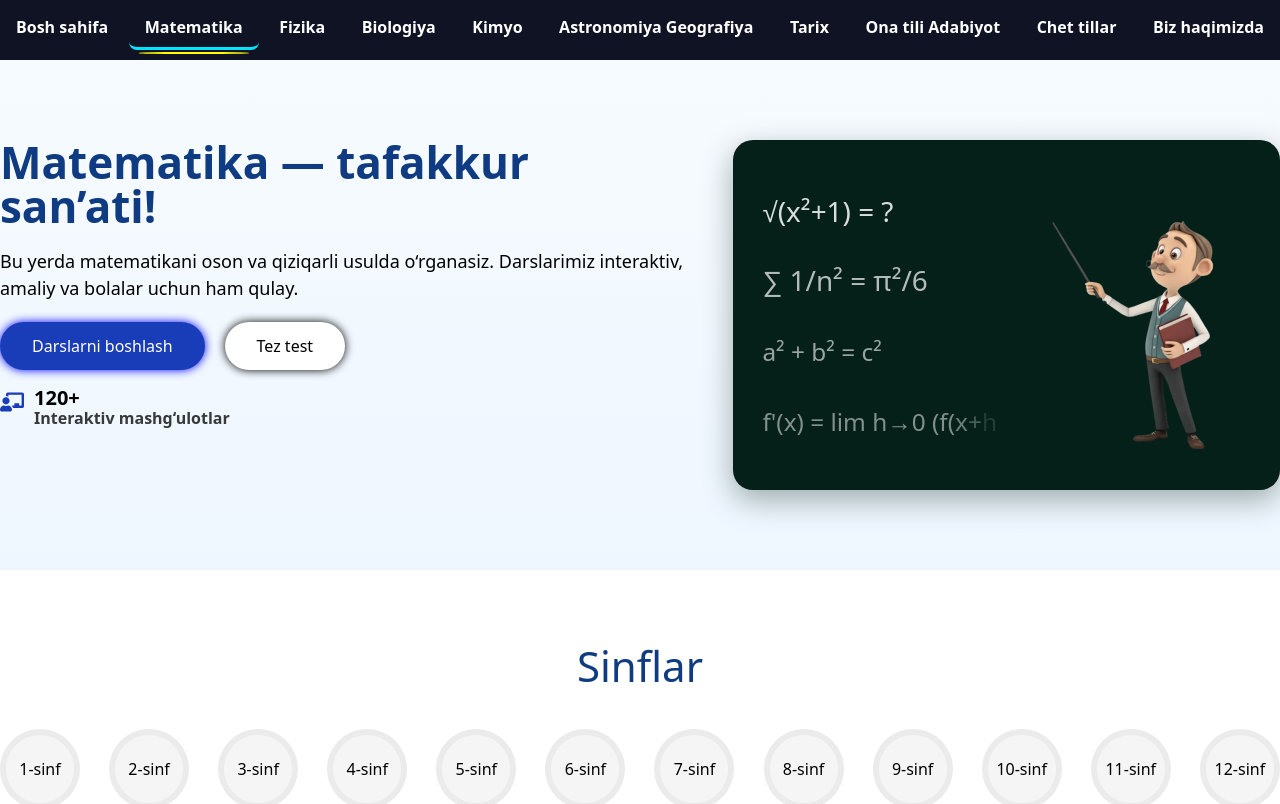
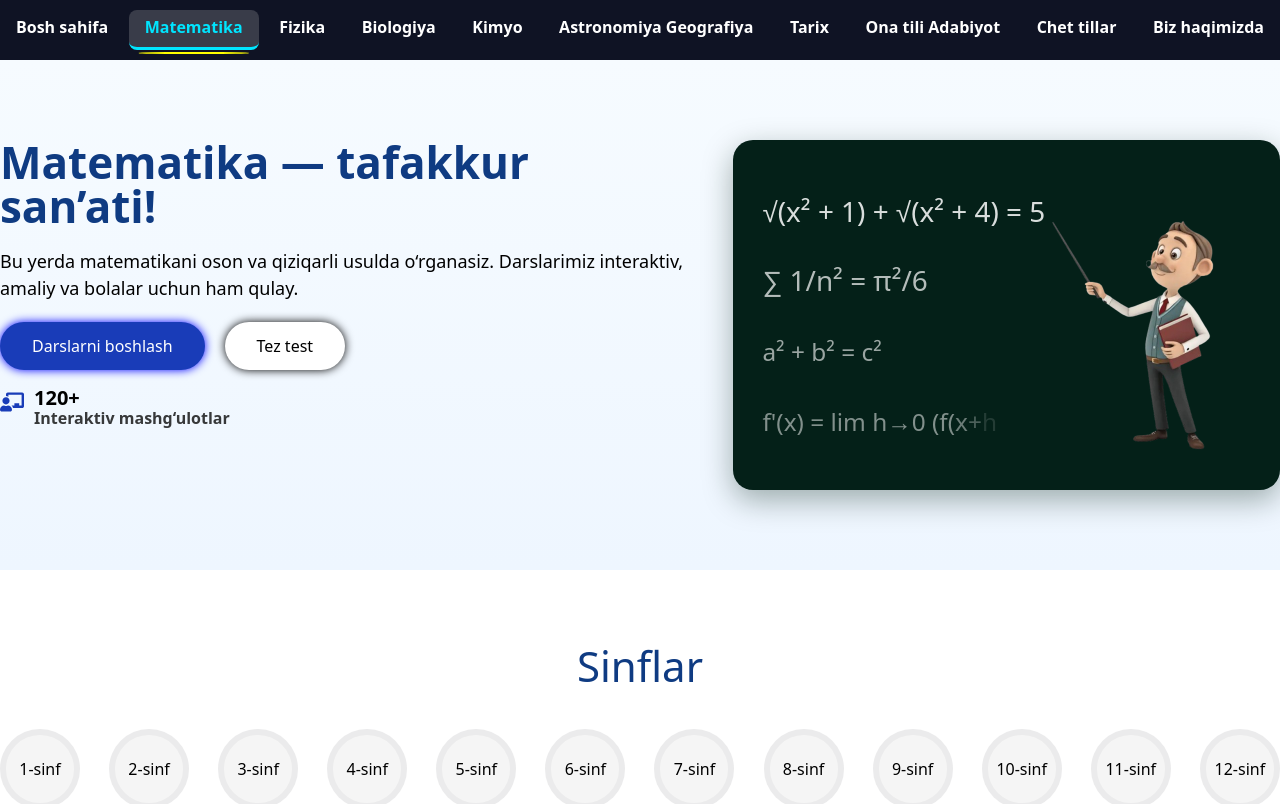
Before and after one commit to Kamoliddin1701313/telemaktab, a Next.js app: page /mathematics in a window 1280 px wide. Shown: the top 804 px of the page. Built offline with nearby package versions, Linux system fonts and the light colour scheme.

Commit message:
rasimni boshqa tomonga qo'ymoqchiman

```diff
--- a/src/app/about/page.jsx
+++ b/src/app/about/page.jsx
@@ -139,9 +139,13 @@ function About() {
               O‘quvchilar uchun eng yaxshi ta’limni birgalikda yarataylik!
             </p>
 
-            <button className="bg-[linear-gradient(135deg,#4f46e5,#3b82f6)] h-[48px] px-5 rounded-[25px] mt-5 cursor-pointer w-[160px] text-white text-[18px] mx-auto">
+            <motion.button
+              whileHover={{ scale: 1.1 }}
+              transition={{ duration: 0.3 }}
+              className="bg-[linear-gradient(135deg,#4f46e5,#3b82f6)] hover:bg-[linear-gradient(135deg,#3b82f6,#4f46e5)] transition duration-300 ease-in h-[48px] px-5 rounded-[25px] mt-5 cursor-pointer w-[160px] text-white text-[18px] mx-auto"
+            >
               Bog‘lanish
-            </button>
+            </motion.button>
           </motion.div>
         </div>
       </section>
--- a/src/app/mathematics/page.jsx
+++ b/src/app/mathematics/page.jsx
@@ -101,7 +101,12 @@ function Mathematics() {
                 viewBox="0 0 300 200"
               >
                 {[
-                  { text: "√(x²+1) = ?", y: 40, size: 16, opacity: 0.85 },
+                  {
+                    text: "√(x² + 1) + √(x² + 4) = 5",
+                    y: 40,
+                    size: 16,
+                    opacity: 0.85,
+                  },
                   { text: "∑ 1/n² = π²/6", y: 80, size: 16, opacity: 0.7 },
                   { text: "a² + b² = c²", y: 120, size: 14, opacity: 0.6 },
                   {
@@ -125,7 +130,7 @@ function Mathematics() {
                         animate={{ opacity: 1, y: 0 }}
                         transition={{
                           duration: 0.5,
-                          delay: textIndex * 1 + i * 0.12, // avval qaysi qator, keyin har bir harf navbati bilan
+                          delay: textIndex * 1 + i * 0.12,
                         }}
                       >
                         {char}
--- a/src/components/navbar/Navbar.jsx
+++ b/src/components/navbar/Navbar.jsx
@@ -1,6 +1,6 @@
 "use client";
+import Link from "next/link";
 import { usePathname, useRouter } from "next/navigation";
-import React from "react";
 
 function Navbar() {
   const pageLink = [
@@ -17,11 +17,11 @@ function Navbar() {
   ];
 
   const pathname = usePathname();
-  const router = useRouter();
 
-  const pageLinkButton = (link) => {
-    router.push(`/${link}`);
-  };
+  // const router = useRouter();
+  // const pageLinkButton = (link) => {
+  //   router.push(`/${link}`);
+  // };
 
   return (
     <div className="h-[60px] bg-[#0F1324] fixed z-10 w-full">
@@ -30,17 +30,18 @@ function Navbar() {
           {pageLink?.map((value, index) => {
             const isActiveLink = pathname === `/${value.link}`;
             return (
-              <button
-                onClick={() => pageLinkButton(value.link)}
+              <Link
+                href={`/${value.link}`}
+                // onClick={() => pageLinkButton(value.link)}
                 className={`${
                   isActiveLink
-                    ? "border-[#00e5ff] border-b-[3px] rounded-[8px] navbarLink activeLink"
-                    : "border-transparent navbarLink"
-                } text-white h-[40px] relative flex items-center border-b-[3px] pb-[3px] duration-300 ease-in px-4 font-semibold cursor-pointer rounded-[8px] hover:border-white hover:navbarLink`}
+                    ? "border-[#00e5ff] border-b-[3px] text-[#00e5ff] bg-[#b6b6b640] rounded-[8px] navbarLink activeLink"
+                    : "border-transparent navbarLink text-white"
+                } h-[40px] relative flex items-center border-b-[3px] pb-[3px] hover:bg-[#b6b6b640] duration-300 ease-in px-4 font-semibold cursor-pointer rounded-[8px] hover:border-white hover:navbarLink hover:text-[#00e5ff]`}
                 key={index}
               >
                 {value?.name}
-              </button>
+              </Link>
             );
           })}
         </div>
```
